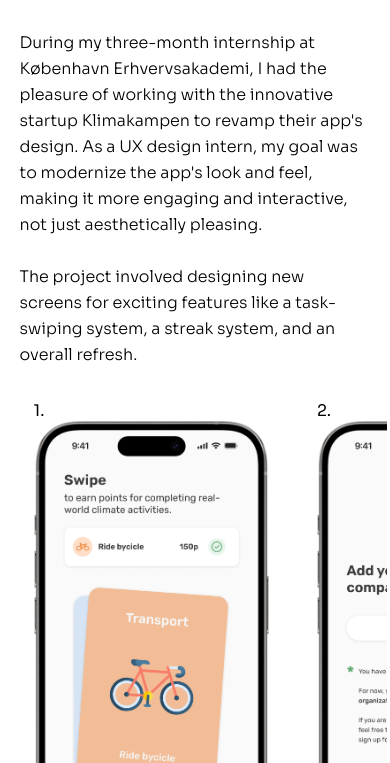
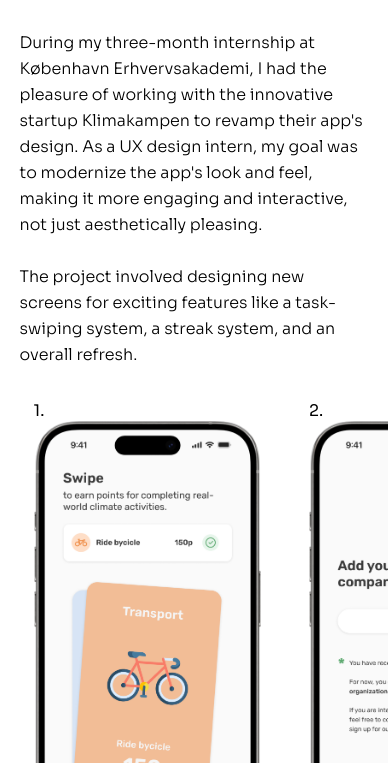
Before and after one commit to kaialiani/portfolio-kaiak, a plain HTML site: page klimakampen.html in a window 390 px wide. Shown: the part 337-1100 px from the top of the page. Drawn offline with Linux system fonts and the light colour scheme; a web font is replaced by a local one.

Commit message:
pls let this be the last push

```diff
--- a/style.css
+++ b/style.css
@@ -595,7 +595,7 @@ figcaption {
   .foo-image-container {
     display: flex;
     overflow-x: auto;
-    width: 94.8vw;
+    width: 94.9vw;
     gap: 3rem;
     -webkit-overflow-scrolling: touch;
     height: 100%;
@@ -604,7 +604,7 @@ figcaption {
   }
 
   .foo-image-container img {
-    height: 30rem;
+    height: 29rem;
   }
 
   .capanna-image-container {
```
